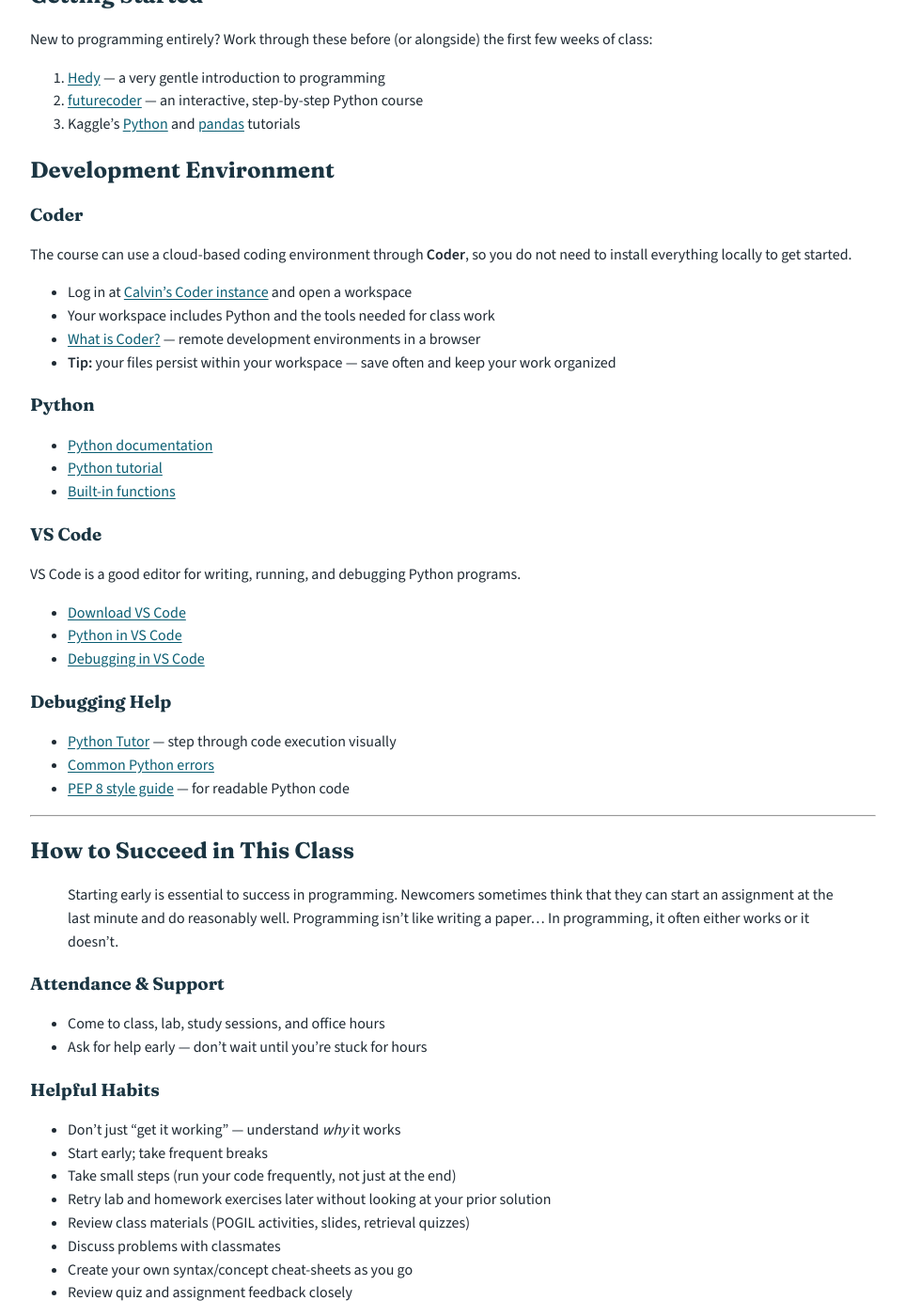
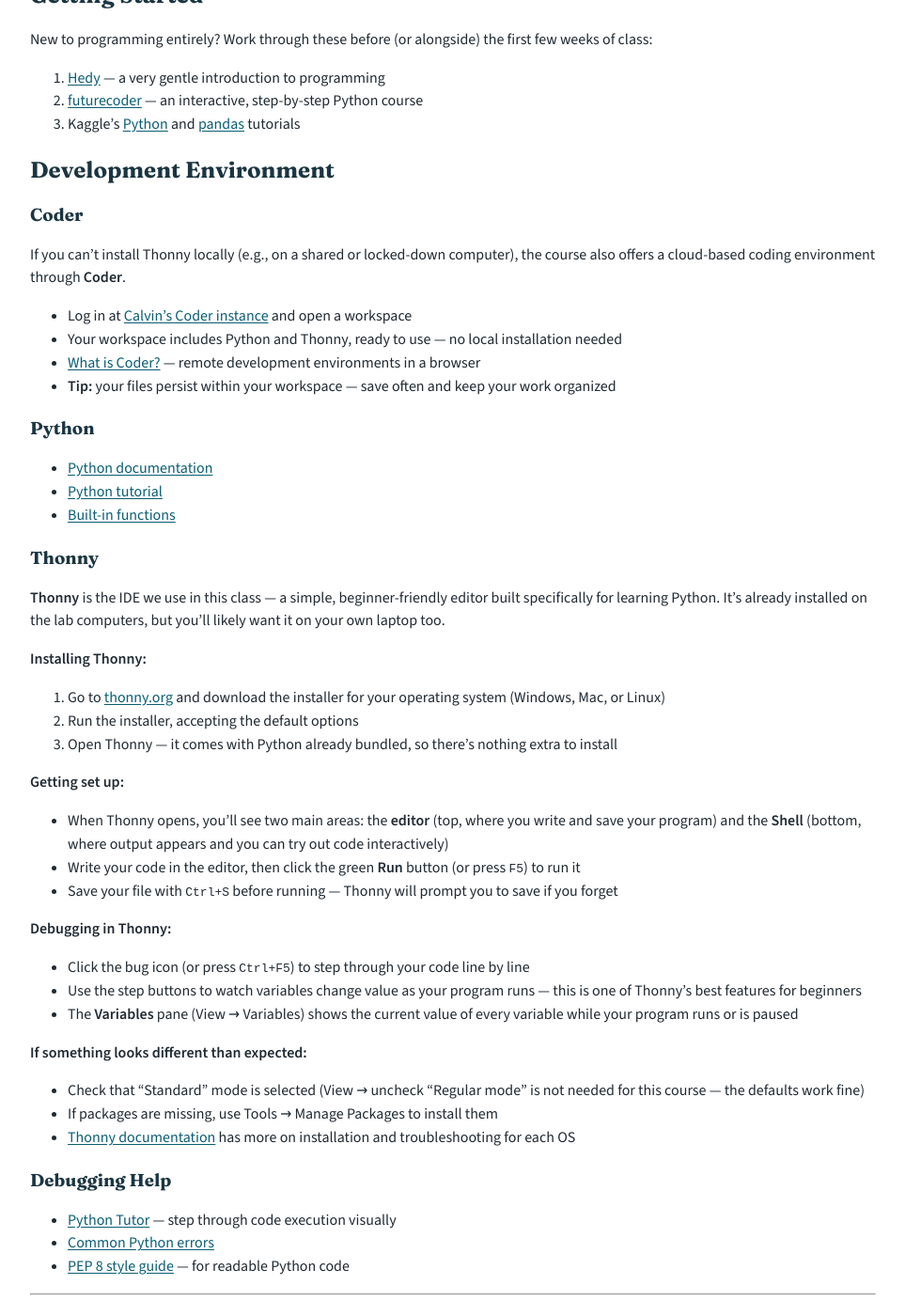
Before and after one commit to Calvin-CS/cs104, a Jekyll site: the page built from resources.md, in a window 1280 px wide and 1400 px high, scrolled down 217 px. Shown: the whole window at 94% size, without its empty margins (158-1121 px from the left). Built offline with Jekyll 4.4.1, drawn with Linux system fonts in a browser that asks for light colours.

Commit message:
update resources

```diff
--- a/resources.md
+++ b/resources.md
@@ -18,10 +18,10 @@
 
 ### Coder
 
-The course can use a cloud-based coding environment through **Coder**, so you do not need to install everything locally to get started.
+If you can't install Thonny locally (e.g., on a shared or locked-down computer), the course also offers a cloud-based coding environment through **Coder**.
 
-- Log in at [Calvin's Coder instance](https://coder.cs.calvin.edu) and open a workspace
-- Your workspace includes Python and the tools needed for class work
+- Log in at [Calvin's Coder instance](https://coder.cs.calvin.edu/workspaces) and open a workspace
+- Your workspace includes Python and Thonny, ready to use — no local installation needed
 - [What is Coder?](https://coder.com/docs/about) — remote development environments in a browser
 - **Tip:** your files persist within your workspace — save often and keep your work organized
 
@@ -31,13 +31,33 @@
 - [Python tutorial](https://docs.python.org/3/tutorial/)
 - [Built-in functions](https://docs.python.org/3/library/functions.html)
 
-### VS Code
+### Thonny
 
-VS Code is a good editor for writing, running, and debugging Python programs.
+**Thonny** is the IDE we use in this class — a simple, beginner-friendly editor built specifically for learning Python. It's already installed on the lab computers, but you'll likely want it on your own laptop too.
 
-- [Download VS Code](https://code.visualstudio.com/)
-- [Python in VS Code](https://code.visualstudio.com/docs/languages/python)
-- [Debugging in VS Code](https://code.visualstudio.com/docs/editor/debugging)
+**Installing Thonny:**
+
+1. Go to [thonny.org](https://thonny.org/) and download the installer for your operating system (Windows, Mac, or Linux)
+2. Run the installer, accepting the default options
+3. Open Thonny — it comes with Python already bundled, so there's nothing extra to install
+
+**Getting set up:**
+
+- When Thonny opens, you'll see two main areas: the **editor** (top, where you write and save your program) and the **Shell** (bottom, where output appears and you can try out code interactively)
+- Write your code in the editor, then click the green **Run** button (or press <kbd>F5</kbd>) to run it
+- Save your file with <kbd>Ctrl+S</kbd> before running — Thonny will prompt you to save if you forget
+
+**Debugging in Thonny:**
+
+- Click the bug icon (or press <kbd>Ctrl+F5</kbd>) to step through your code line by line
+- Use the step buttons to watch variables change value as your program runs — this is one of Thonny's best features for beginners
+- The **Variables** pane (View → Variables) shows the current value of every variable while your program runs or is paused
+
+**If something looks different than expected:**
+
+- Check that "Standard" mode is selected (View → uncheck "Regular mode" is not needed for this course — the defaults work fine)
+- If packages are missing, use Tools → Manage Packages to install them
+- [Thonny documentation](https://thonny.org/) has more on installation and troubleshooting for each OS
 
 ### Debugging Help
 
```
Also changed, not shown: presentation.md (+1 -1 lines), syllabus.md (+2 -2 lines).
